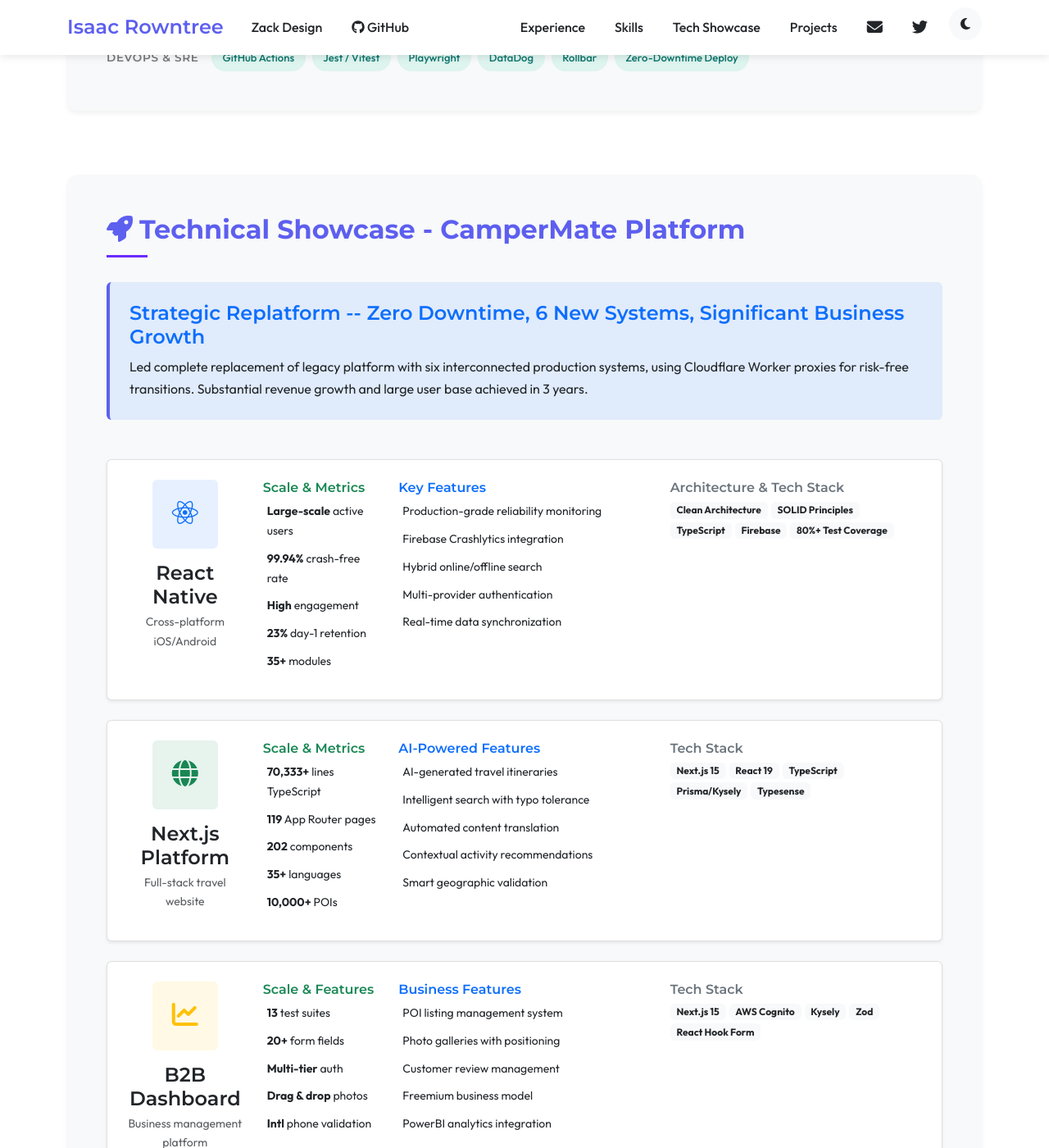
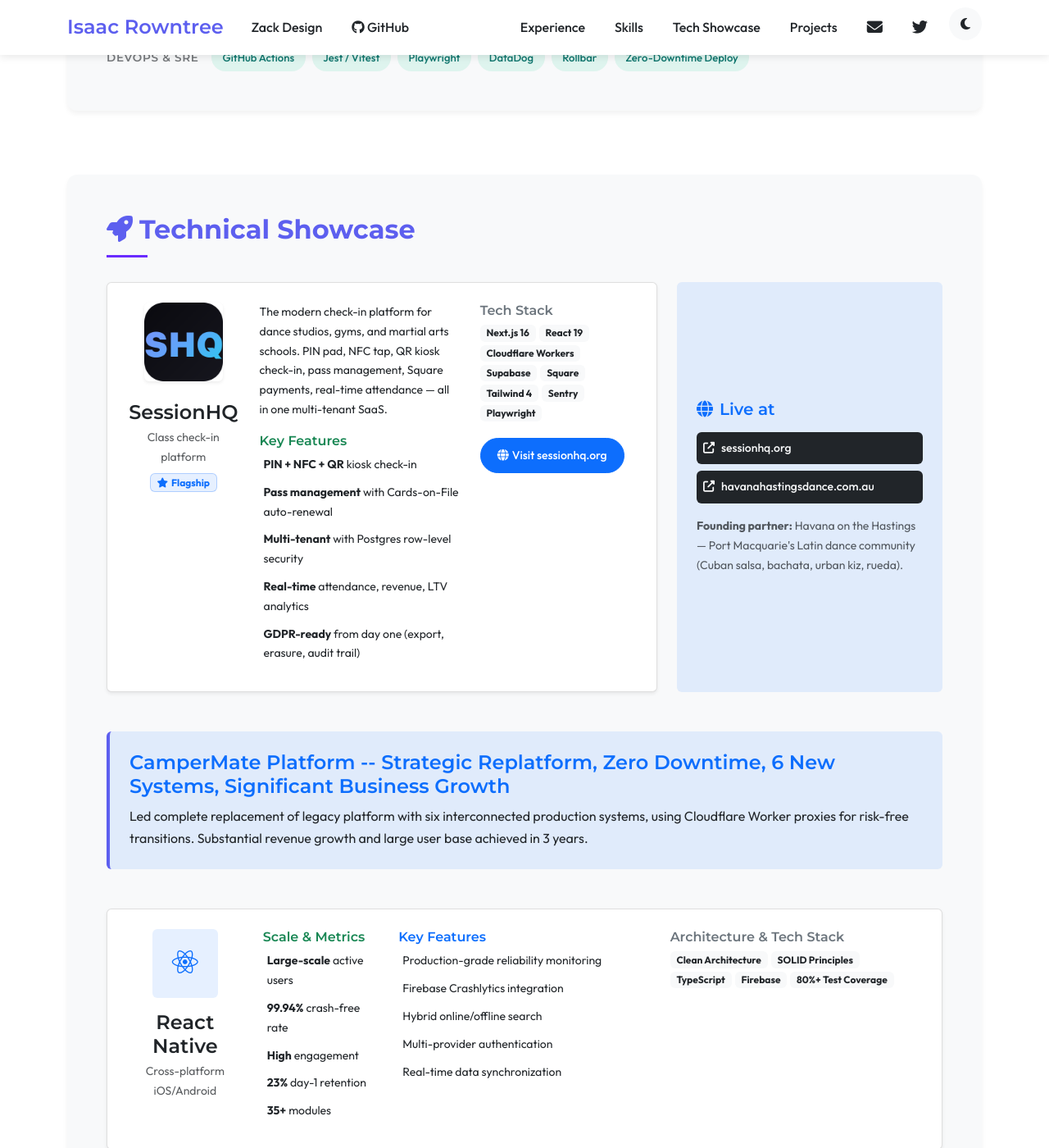
Before and after one commit to isaacrowntree/isaacrowntree.github.io, a Jekyll site: the page built from index.html, in a window 1280 px wide and 1400 px high, scrolled down 3405 px. Shown: the whole window at 82% size. Built offline with Jekyll 4.4.1, drawn with Linux system fonts in a browser that asks for light colours.

Commit message:
feat: Add SessionHQ flagship showcase to Technical Showcase
Co-Authored-By: Claude Opus 4.7 (1M context) <noreply@anthropic.com>

```diff
--- a/index.html
+++ b/index.html
@@ -310,12 +310,64 @@ layout: default
     <div class="col-12">
       <div class="section p-4 p-lg-5">
         <div class="pattern-bg"></div>
-        <h2 class="section-title" id="technical-showcase"><i class="fa fa-rocket me-2" aria-hidden="true"></i>Technical Showcase - CamperMate Platform</h2>
+        <h2 class="section-title" id="technical-showcase"><i class="fa fa-rocket me-2" aria-hidden="true"></i>Technical Showcase</h2>
 
+        <!-- SessionHQ — Flagship Product -->
+        <div class="row g-4 mb-5">
+          <div class="col-lg-8">
+            <div class="tech-showcase-card p-3 p-md-4 bg-white rounded shadow-sm border">
+              <div class="row align-items-start">
+                <div class="col-lg-3 col-md-3 text-center mb-3 mb-md-0">
+                  <img src="/images/sessionhq-icon.png" width="96" height="96" alt="SessionHQ logo" class="rounded shadow-sm mb-2">
+                  <h4 class="mt-2 mt-md-3 mb-1">SessionHQ</h4>
+                  <div class="text-muted small">Class check-in platform</div>
+                  <span class="badge bg-primary bg-opacity-10 text-primary border border-primary border-opacity-25 mt-2"><i class="fas fa-star me-1"></i>Flagship</span>
+                </div>
+                <div class="col-lg-5 col-md-5">
+                  <p class="small mb-3">The modern check-in platform for dance studios, gyms, and martial arts schools. PIN pad, NFC tap, QR kiosk check-in, pass management, Square payments, real-time attendance — all in one multi-tenant SaaS.</p>
+                  <h6 class="text-success mb-2">Key Features</h6>
+                  <ul class="small mb-0 list-unstyled">
+                    <li><strong>PIN + NFC + QR</strong> kiosk check-in</li>
+                    <li><strong>Pass management</strong> with Cards-on-File auto-renewal</li>
+                    <li><strong>Multi-tenant</strong> with Postgres row-level security</li>
+                    <li><strong>Real-time</strong> attendance, revenue, LTV analytics</li>
+                    <li><strong>GDPR-ready</strong> from day one (export, erasure, audit trail)</li>
+                  </ul>
+                </div>
+                <div class="col-lg-4 col-12 mt-3 mt-lg-0">
+                  <h6 class="text-secondary mb-2">Tech Stack</h6>
+                  <div class="d-flex flex-wrap mb-3">
+                    <span class="badge bg-light text-dark me-1 mb-1">Next.js 16</span>
+                    <span class="badge bg-light text-dark me-1 mb-1">React 19</span>
+                    <span class="badge bg-light text-dark me-1 mb-1">Cloudflare Workers</span>
+                    <span class="badge bg-light text-dark me-1 mb-1">Supabase</span>
+                    <span class="badge bg-light text-dark me-1 mb-1">Square</span>
+                    <span class="badge bg-light text-dark me-1 mb-1">Tailwind 4</span>
+                    <span class="badge bg-light text-dark me-1 mb-1">Sentry</span>
+                    <span class="badge bg-light text-dark me-1 mb-1">Playwright</span>
+                  </div>
+                  <div class="d-flex flex-wrap gap-2">
+                    <a href="https://sessionhq.org" target="_blank" rel="noopener" class="btn btn-sm btn-primary"><i class="fas fa-globe me-1"></i>Visit sessionhq.org</a>
+                  </div>
+                </div>
+              </div>
+            </div>
+          </div>
+          <div class="col-lg-4">
+            <div class="p-4 bg-primary bg-opacity-10 rounded h-100 d-flex flex-column justify-content-center">
+              <h5 class="text-primary mb-3"><i class="fas fa-globe me-2"></i>Live at</h5>
+              <a href="https://sessionhq.org" target="_blank" rel="noopener" class="d-block p-2 bg-dark text-light rounded mb-2 small text-decoration-none"><i class="fas fa-external-link-alt me-2"></i>sessionhq.org</a>
+              <a href="https://www.havanahastingsdance.com.au/" target="_blank" rel="noopener" class="d-block p-2 bg-dark text-light rounded mb-3 small text-decoration-none"><i class="fas fa-external-link-alt me-2"></i>havanahastingsdance.com.au</a>
+              <p class="small text-muted mb-0"><strong>Founding partner:</strong> Havana on the Hastings — Port Macquarie's Latin dance community (Cuban salsa, bachata, urban kiz, rueda).</p>
+            </div>
+          </div>
+        </div>
+
+        <!-- CamperMate Platform -->
         <div class="row g-4 mb-5">
           <div class="col-12">
             <div class="showcase-intro p-4 bg-primary bg-opacity-10 rounded">
-              <h4 class="text-primary mb-2">Strategic Replatform -- Zero Downtime, 6 New Systems, Significant Business Growth</h4>
+              <h4 class="text-primary mb-2">CamperMate Platform -- Strategic Replatform, Zero Downtime, 6 New Systems, Significant Business Growth</h4>
               <p class="mb-0">Led complete replacement of legacy platform with six interconnected production systems, using Cloudflare Worker proxies for risk-free transitions. Substantial revenue growth and large user base achieved in 3 years.</p>
             </div>
           </div>
```
Also changed, not shown: images/sessionhq-icon.png (added).
